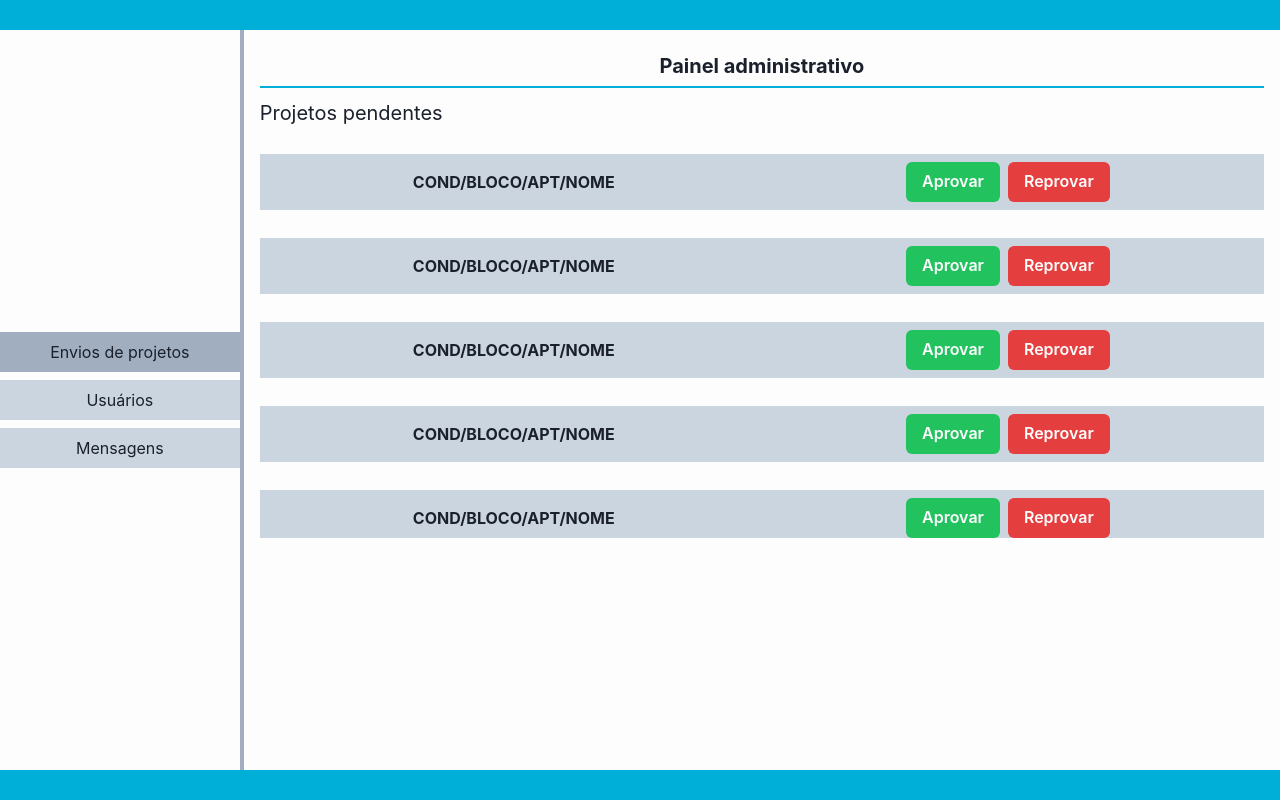
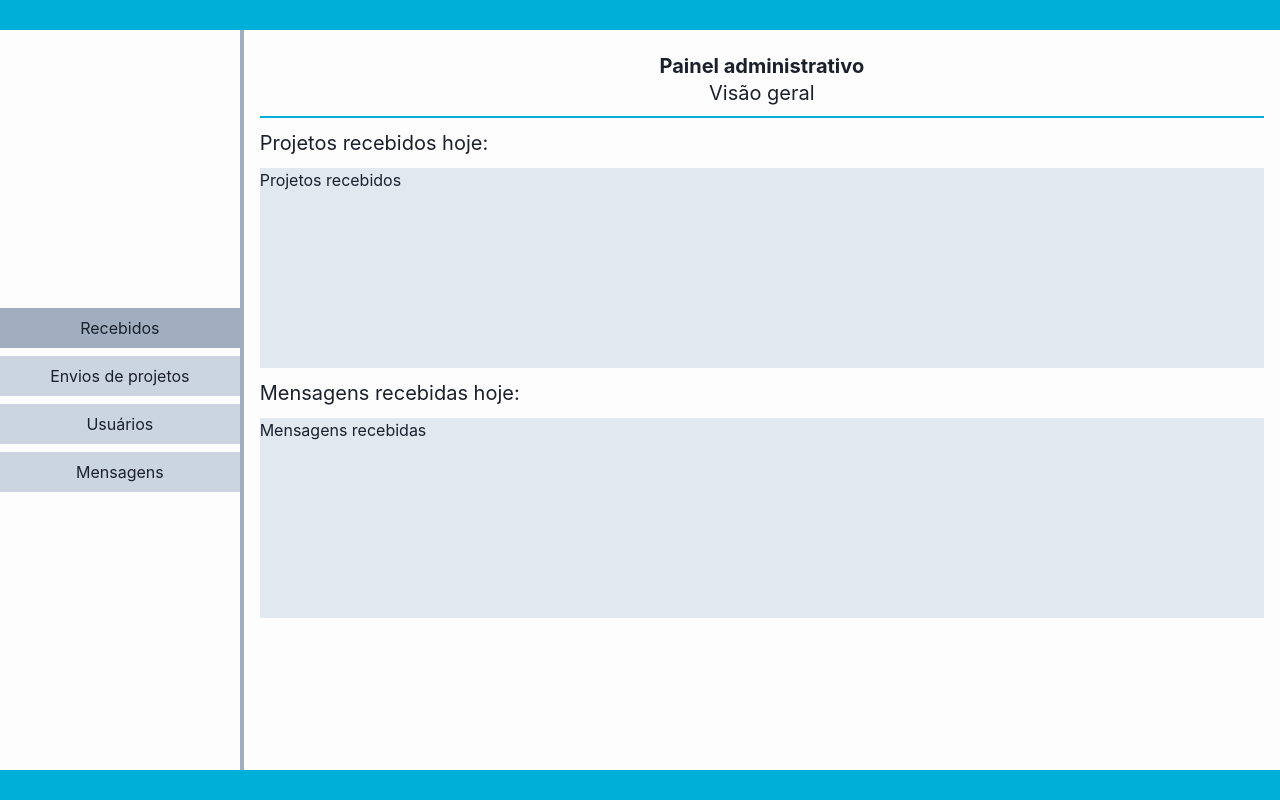
Before and after one commit to TYTO-code/Condominium, a React (Vite) app: page / in a window 1280 px wide. Built offline with nearby package versions, Linux system fonts and the light colour scheme.

Commit message:
feat: add TabHome

```diff
--- /dev/null
+++ b/src/components/TabHome/index.tsx
@@ -0,0 +1,40 @@
+import { ChevronDownIcon, RepeatClockIcon } from '@chakra-ui/icons';
+import {
+  Button,
+  ButtonGroup,
+  Center,
+  Flex,
+  Menu,
+  MenuButton,
+  MenuItem,
+  MenuList,
+  Stack,
+  Text
+} from '@chakra-ui/react';
+
+import PanelHeader from '../PanelHeader';
+
+function TabHome(): JSX.Element {
+  return (
+    <Flex direction="column" h="100%">
+      <PanelHeader
+        title="Painel administrativo"
+        subtitle="Visão geral"
+      ></PanelHeader>
+      <Center h="50px" gap={2} alignSelf="start">
+        <Text fontSize="xl">Projetos recebidos hoje:</Text>
+      </Center>
+      <Stack h="200px" spacing={3} overflowY="auto" bg="gray.200">
+        <h1>Projetos recebidos</h1>
+      </Stack>
+      <Center h="50px" gap={2} alignSelf="start">
+        <Text fontSize="xl">Mensagens recebidas hoje:</Text>
+      </Center>
+      <Stack h="200px" spacing={3} overflowY="auto" bg="gray.200">
+        <h1>Mensagens recebidas</h1>
+      </Stack>
+    </Flex>
+  );
+}
+
+export default TabHome;
--- a/src/pages/ADMPanel/index.tsx
+++ b/src/pages/ADMPanel/index.tsx
@@ -12,6 +12,8 @@ import {
 
 import PanelHeader from '../../components/PanelHeader';
 import PendingProjectBox from '../../components/PendingProjectBox';
+import TabHome from '../../components/TabHome';
+import TabMessages from '../../components/TabMessages';
 import TabUsers from '../../components/TabUsers';
 
 function ADMPanel(): JSX.Element {
@@ -44,6 +46,9 @@ function ADMPanel(): JSX.Element {
           borderColor="gray.400"
         >
           <Tab bg="gray.300" _selected={{ bg: 'gray.400' }}>
+            Recebidos
+          </Tab>
+          <Tab bg="gray.300" _selected={{ bg: 'gray.400' }}>
             Envios de projetos
           </Tab>
           <Tab bg="gray.300" _selected={{ bg: 'gray.400' }}>
@@ -53,8 +58,10 @@ function ADMPanel(): JSX.Element {
             Mensagens
           </Tab>
         </TabList>
-
         <TabPanels h="100%">
+          <TabPanel h="100%">
+            <TabHome />
+          </TabPanel>
           <TabPanel h="100%">
             <Flex direction="column" h="100%">
               <PanelHeader title="Painel administrativo" />
@@ -75,7 +82,7 @@ function ADMPanel(): JSX.Element {
             <TabUsers />
           </TabPanel>
           <TabPanel h="100%">
-            <h1>Mensagens</h1>
+            <TabMessages />
           </TabPanel>
         </TabPanels>
       </Flex>
```
